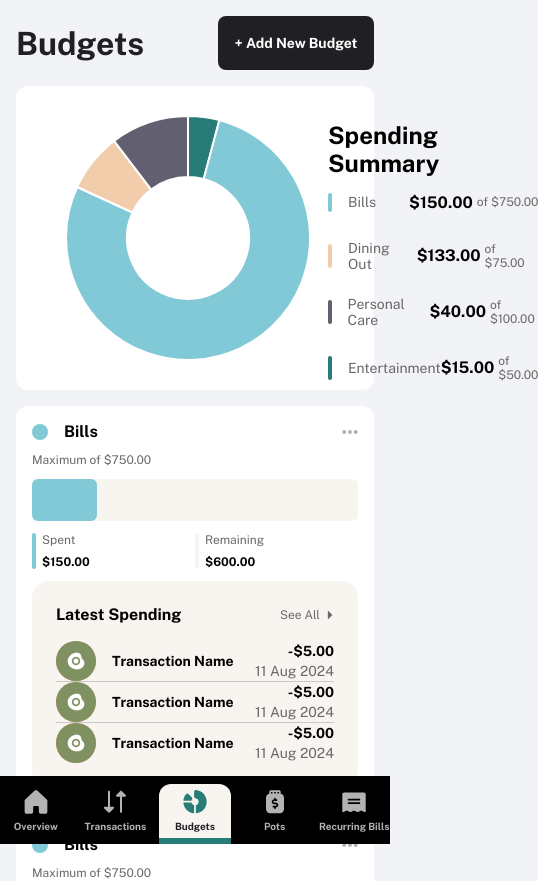
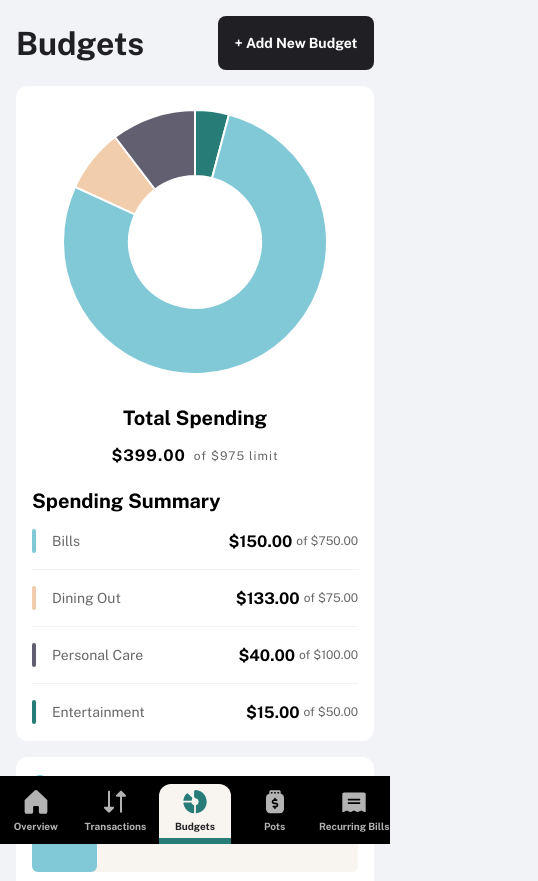
Before and after one commit to kwe92/personal-finance-app, a React (Create React App) app: page /home/Budgets in a window 390 px wide. Shown: the top 881 px of the page, 538 px wide, since content can reach past the window. Built offline with nearby package versions, Linux system fonts and the light colour scheme.

Commit message:
task: added media queries for responsiveness

```diff
--- a/src/features/budget/components/budget_summary.tsx
+++ b/src/features/budget/components/budget_summary.tsx
@@ -37,10 +37,19 @@ export const BudgetSummary = (): JSX.Element => {
           style={{ padding: "0px", marginBottom: "10px" }}
         />
       </div>
+      <div className="budget-summary-total-spending">
+        <p className="budget-summary-bold-text"> Total Spending</p>
+
+        <div>
+          {" "}
+          <p>$399.00 </p>
+          <p>of $975 limit</p>
+        </div>
+      </div>
 
       {/* spending summary section */}
       <div className="budget-spending-summary">
-        <h2>Spending Summary</h2>
+        <p className="budget-summary-bold-text">Spending Summary</p>
         <SpendingSummaryListTile
           label="Bills"
           maxAmount={750}
--- a/src/features/budget/components/css/budget_summary.css
+++ b/src/features/budget/components/css/budget_summary.css
@@ -1,11 +1,11 @@
 .budget-summary-main {
     display: flex;
     width: 100%;
-    height: 304px;
+    height: 312px;
     align-items: center;
     justify-content: space-between;
     border-radius: 12px;
-    padding: 32px;
+    padding: 24px;
     background-color: white
 }
 
@@ -15,13 +15,87 @@
     align-items: center;
     width: 300px;
     height: 280px;
-    padding: 12px;
+    padding-left: 12px;
+    padding-right: 12px;
+
+
+}
+
+.budget-summary-total-spending {
+    display: flex;
+    flex-direction: column;
+    height: 236px;
+    justify-content: center;
+    align-items: center;
+    gap: 16px;
+
+}
+
+.budget-summary-bold-text {
+    font-size: 20px;
+font-weight: bold;
 }
 
 .budget-spending-summary {
     display: flex;
     flex-direction: column;
     width: 500px;
-    height: 235px;
+    height: 236px;
     gap: 16px;
 }
+
+.budget-summary-total-spending div p:nth-child(1){
+    font-size: 16px;
+    font-weight:bold;
+    letter-spacing: 1px;
+    text-align: center;
+}
+
+.budget-summary-total-spending div p:nth-child(2){
+    font-size: 12px;
+    font-weight: normal;
+    color: #696868;
+    text-align: center;
+    letter-spacing: 1px;
+}
+
+
+
+.budget-summary-total-spending div{
+    display: flex;
+    flex-direction: column;
+    align-items: center;
+    gap: 8px;
+}
+
+@media (max-width:1440px){
+    .budget-spending-summary {
+        width: 400px;
+    }
+}
+
+@media(max-width:1050px){
+    .budget-summary-main {
+     flex-direction: column;
+     height: auto;
+     gap: 24px;
+    }
+
+    .budget-summary-total-spending {
+        height: auto;
+    }
+
+    .budget-summary-total-spending div{
+        flex-direction: row;
+    }
+
+    .budget-spending-summary {
+        width: 100%;
+    }
+}
+
+@media(max-width:600px){
+    .budget-summary-main {
+        padding:16px;
+    }
+}
```
